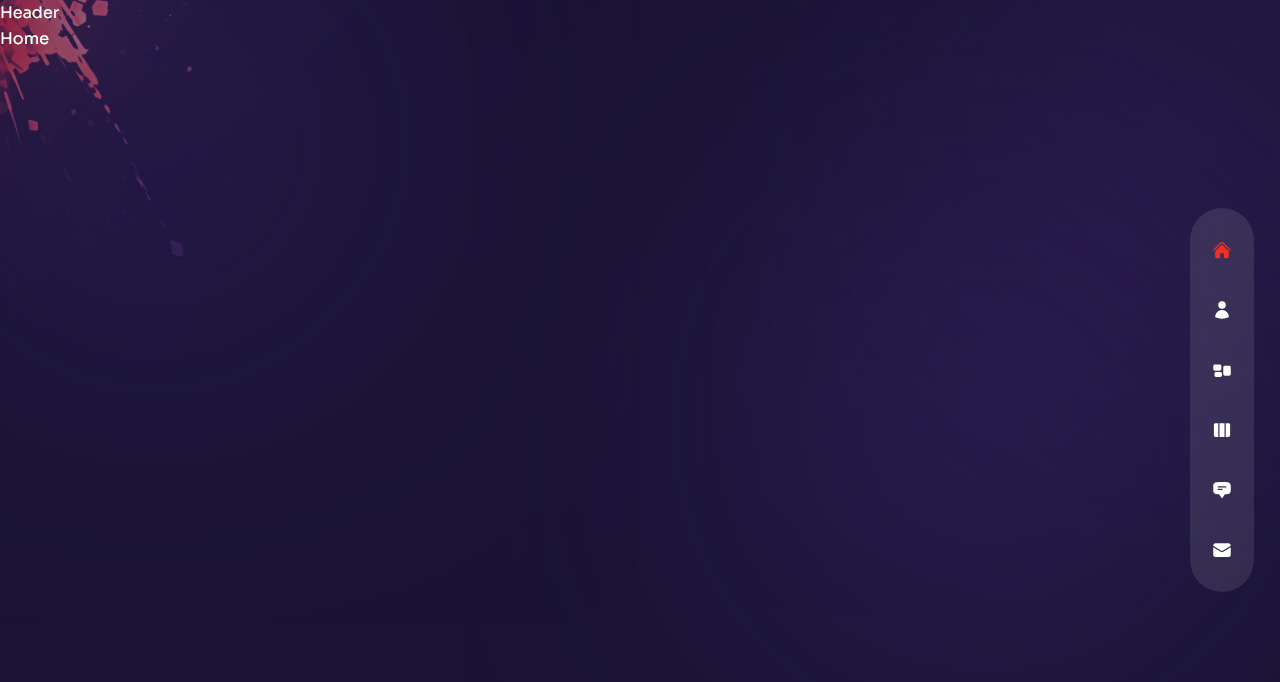
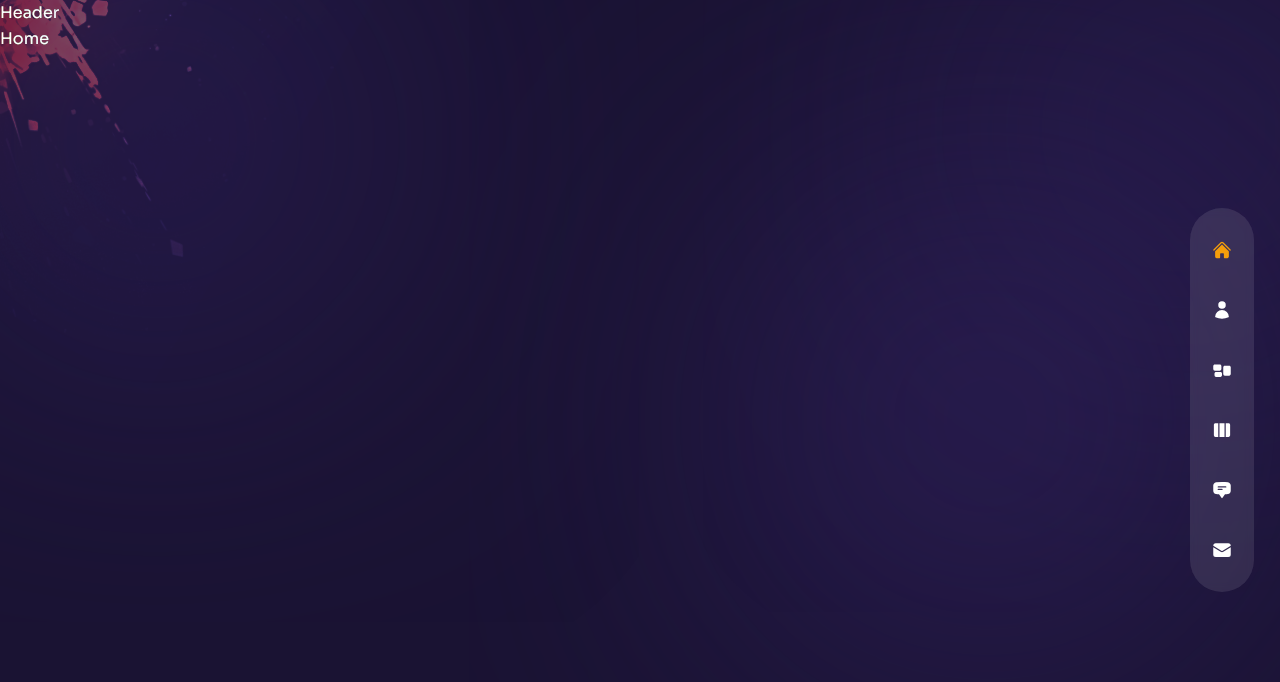
Before and after one commit to trichains/portfolio, a Next.js app: page / in a window 1280 px wide. Shown: the top 682 px of the page. Built offline with nearby package versions, Linux system fonts and the light colour scheme.

Commit message:
nav finalizado

```diff
--- a/components/Nav.js
+++ b/components/Nav.js
@@ -42,9 +42,22 @@ const Nav = () => {
         {navData.map((link, index) => {
           return (
             <Link
-              className={`${link.path === pathname && 'text-accent'}`}
+              className={`${
+                link.path === pathname && 'text-amber-500'
+              } relative flex items-center group hover:text-amber-500 transition-all duration-300`}
               href={link.path}
               key={index}>
+              {/* tooltip */}
+              <div className="absolute pr-14 right-0 hidden xl:group-hover:flex">
+                <div className="bg-white relative flex text-primary items-center p-[6px] rounded-[3px]">
+                  <div className="text-[12px] leading-none font-semibold capitalize">
+                    {link.name}
+                  </div>
+                  {/* triangle */}
+                  <div className="border-solid border-l-white border-l-8 border-y-transparent border-y-[6px] border-r-0 absolute -right-2"></div>
+                </div>
+              </div>
+              {/* icon */}
               <div>{link.icon}</div>
             </Link>
           );
--- a/components/TopLeftImg.js
+++ b/components/TopLeftImg.js
@@ -4,7 +4,7 @@ const TopLeftImg = () => {
   return (
     <div
       className="absolute top-0 left-0 mix-blend-color-dodge z-10 w-[200px] xl:w-[400px]
-      opacity-50">
+      opacity-40">
       <Image
         src="/top-left-img.png"
         alt="top-left-image"
```
